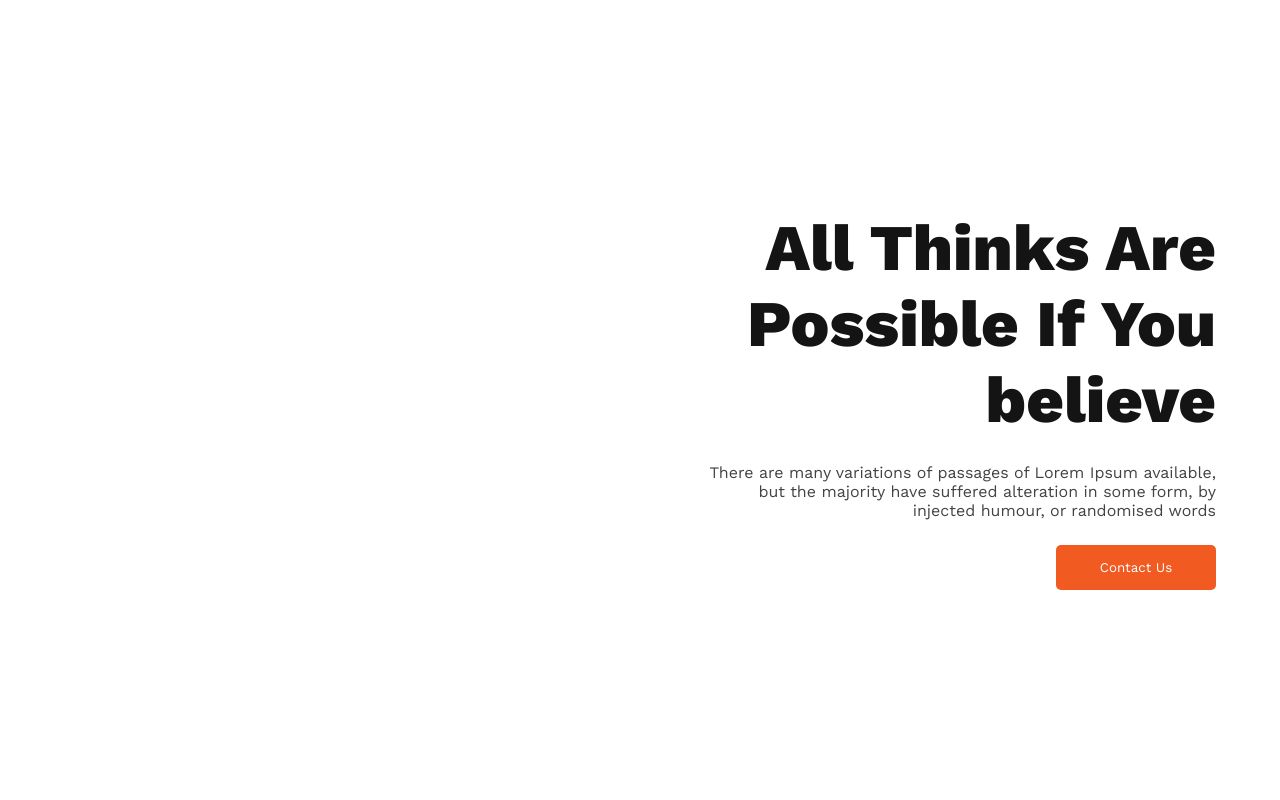
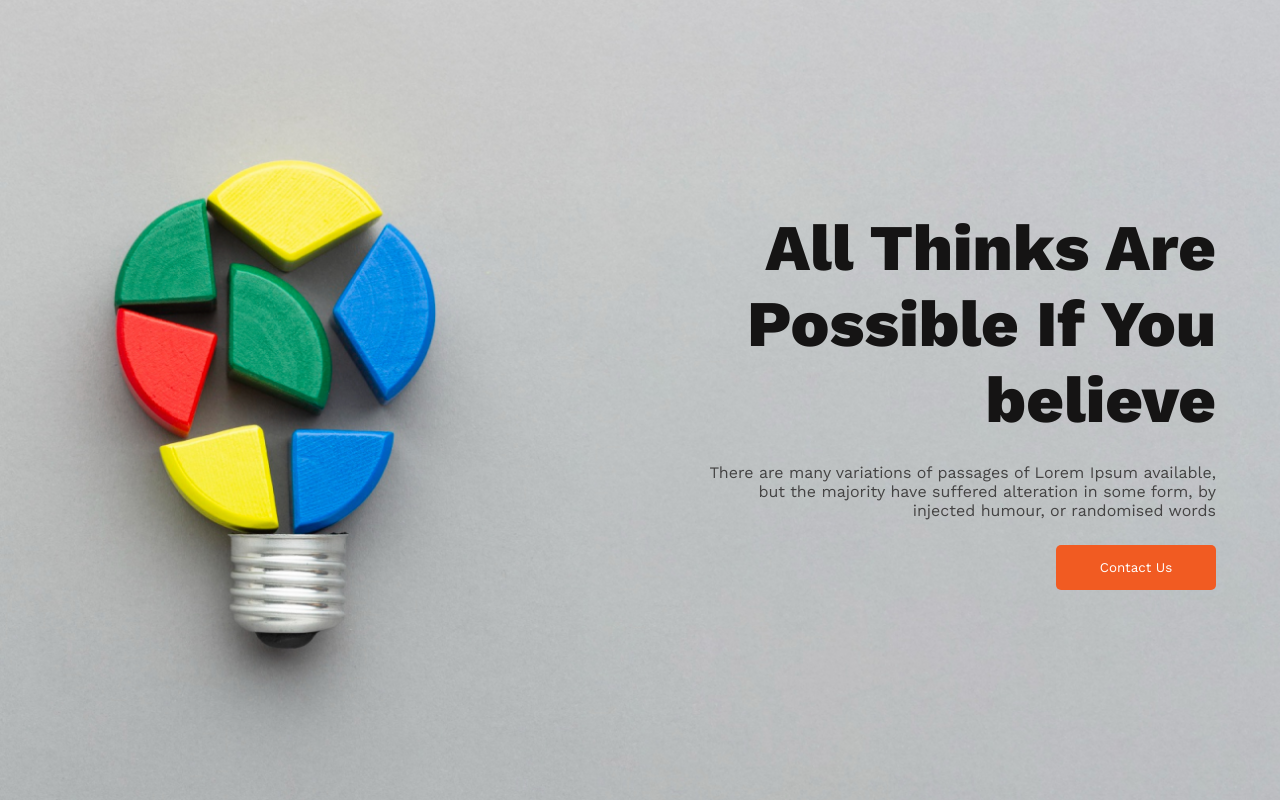
Before and after one commit to alamshuvo/new-year-new-me, a plain HTML site: page index.html in a window 1280 px wide. Shown: the top 800 px of the page. Drawn offline with nearby package versions, Linux system fonts and the light colour scheme; the site is published under a folder, as on GitHub Pages, so addresses that start at the root find nothing.

Commit message:
some  modification

```diff
--- a/styles/style.css
+++ b/styles/style.css
@@ -26,7 +26,7 @@ img{
 }
 /* header area css */
 .header-area{
-    background-image: url('/images/banner/banner2.png');
+    background-image: url('../images/banner/banner2.png');
     background-repeat: no-repeat;
     background-size: cover;
     height: 100vh;
```
